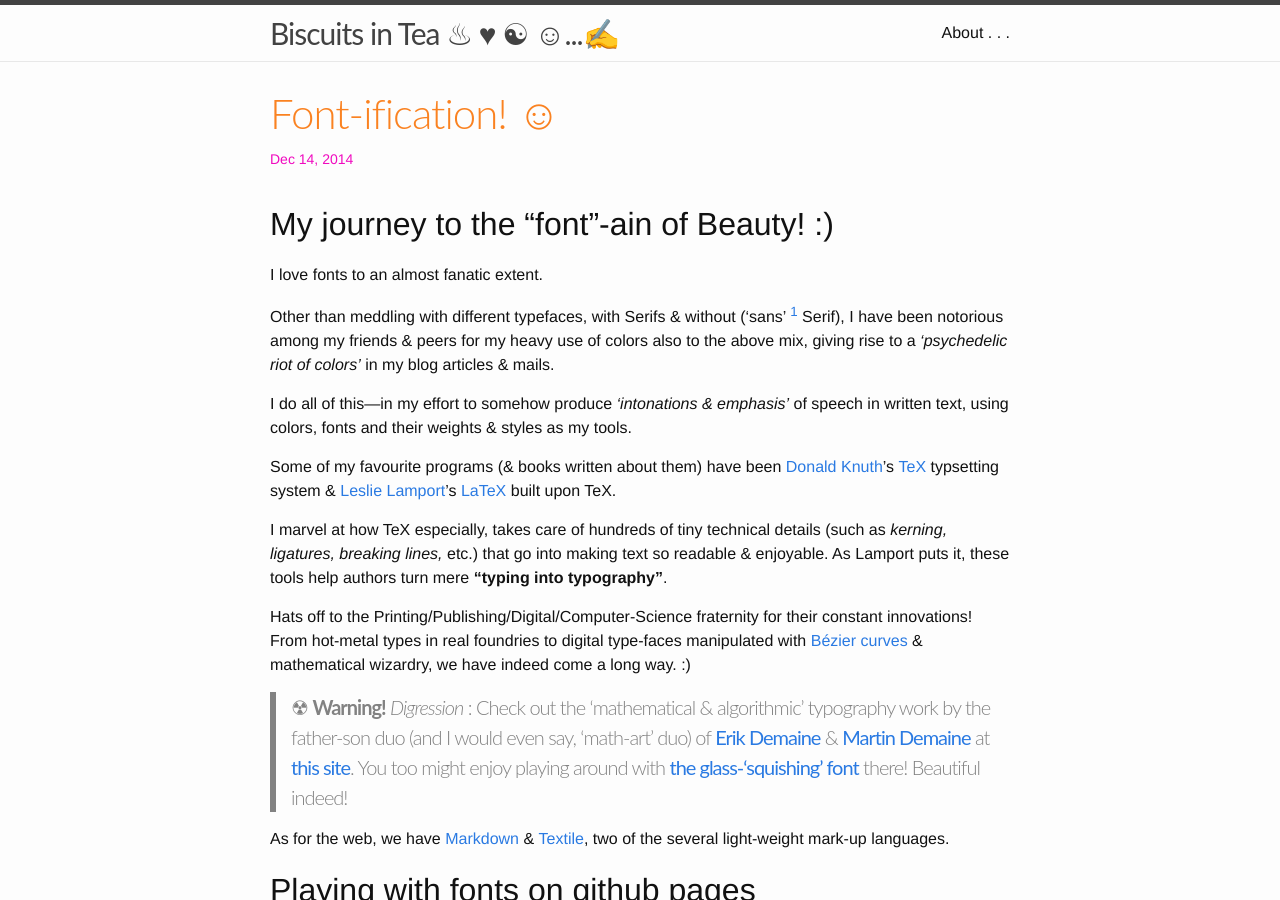
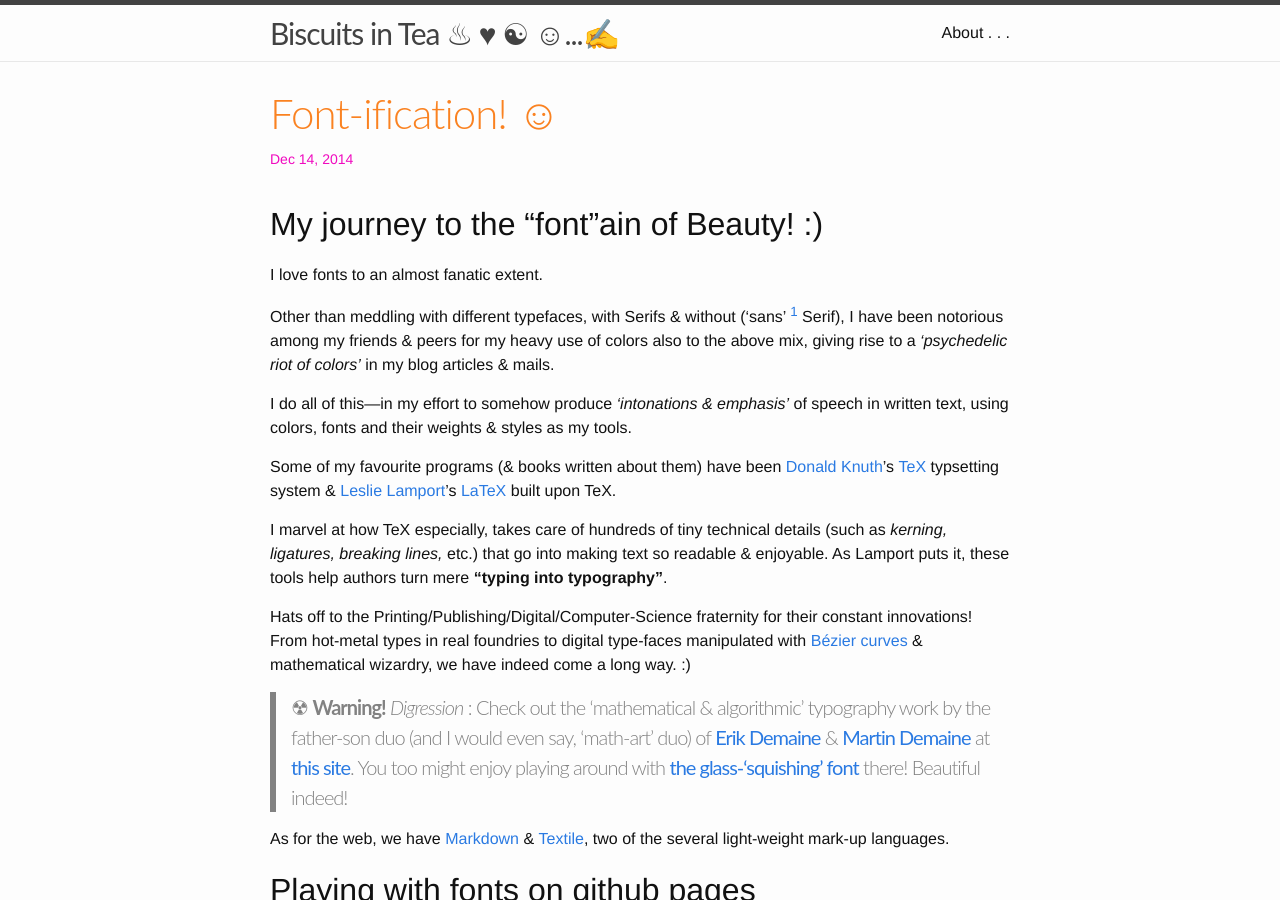
Before and after one commit to raghuugare/raghuugare.bkup, a Jekyll site: the page built from _posts/2014-12-14-fontification.markdown, in a window 1280 px wide and 900 px high. Built offline with Jekyll 4.4.1, drawn with Linux system fonts in a browser that asks for light colours.

Commit message:
minor change

```diff
--- a/_posts/2014-12-14-fontification.markdown
+++ b/_posts/2014-12-14-fontification.markdown
@@ -5,7 +5,7 @@ date:   2014-12-14 20:20:10
 categories: general
 ---
 
-## My journey to the "font"-ain of Beauty! :)
+## My journey to the "font"ain of Beauty! :)
 
 I love fonts to an almost fanatic extent.
 
```
